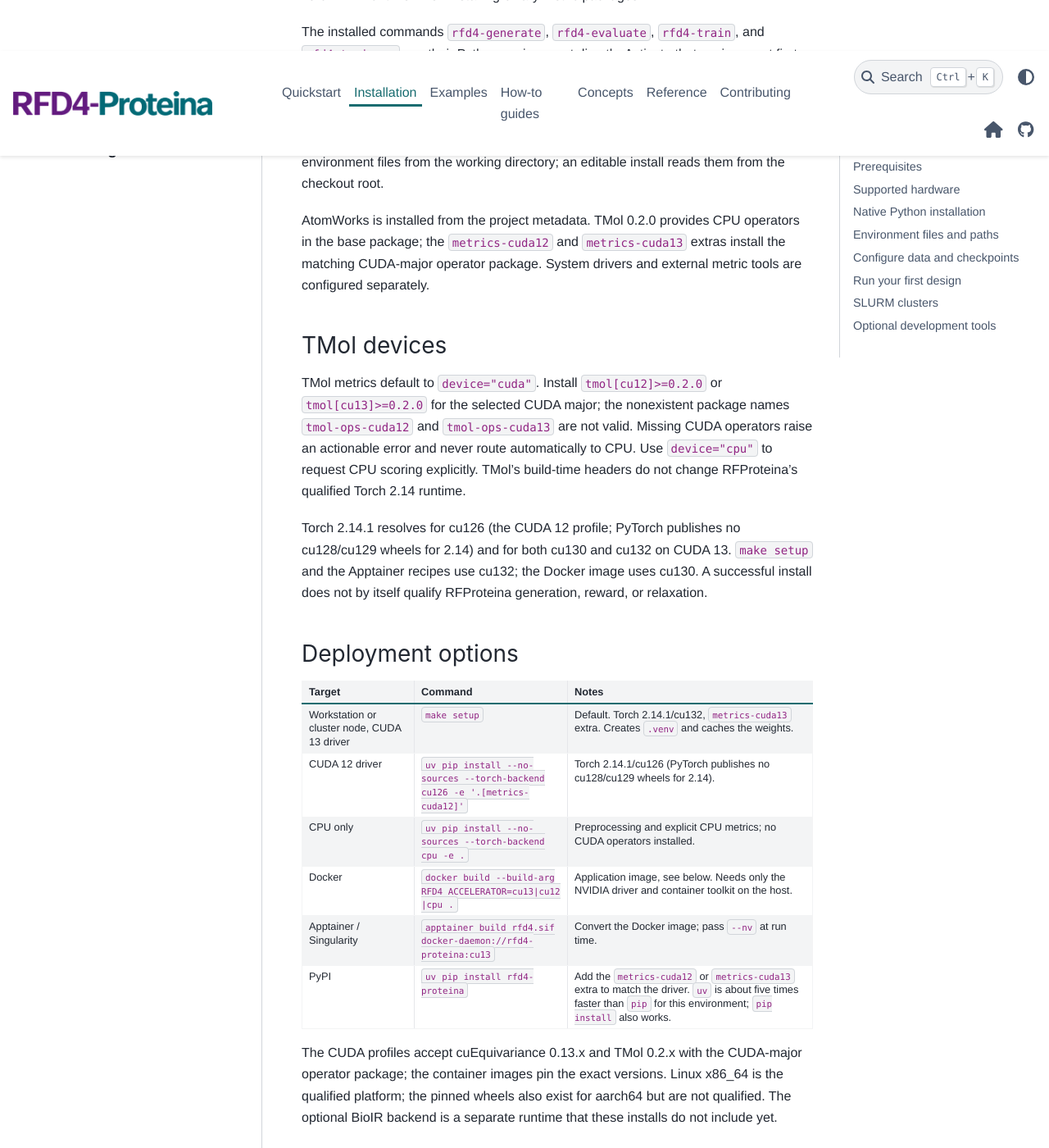
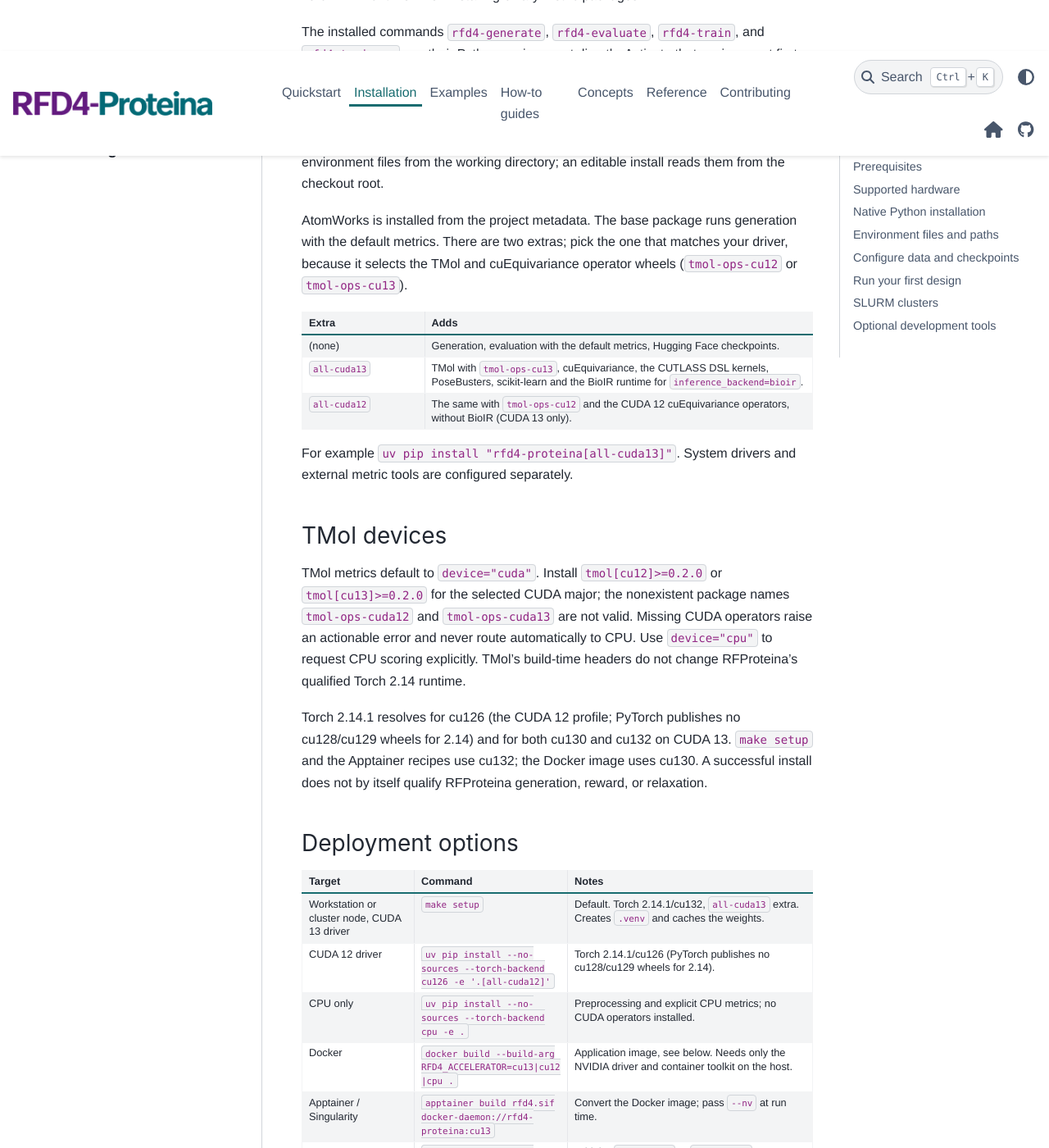
Before and after one commit to RazzyChen/RFD4-Proteina, a Sphinx documentation site: the page built from docs/installation.rst, in a window 1280 px wide and 1400 px high, scrolled down 2006 px. Shown: the whole window at 82% size. Built offline with Sphinx 7.4.7 and the PyData theme 0.15.4, drawn with Linux system fonts in a browser that asks for light colours; some of the changed text lies outside the part shown.

Commit message:
build: split dependencies into a base package plus all-cuda12/all-cuda13 extras; move dev tooling to a dependency group

```diff
--- a/docs/installation.rst
+++ b/docs/installation.rst
@@ -77,7 +77,7 @@
    source .venv/bin/activate
    python -m pip install uv
    uv pip install --build-constraint <(printf 'torch==2.14.1\n') \
-       --torch-backend cu132 -e '.[metrics-cuda13]'
+       --torch-backend cu132 -e '.[all-cuda13]'
    python -m pip check
    export DATA_PATH="${DATA_PATH:-$PWD/data_path}"
    ./scripts/download_assets.sh "$DATA_PATH" --skip-of3
@@ -97,9 +97,25 @@
 files from the working directory; an editable install reads them from the
 checkout root.
 
-AtomWorks is installed from the project metadata. TMol 0.2.0 provides CPU operators
-in the base package; the ``metrics-cuda12`` and ``metrics-cuda13`` extras install the
-matching CUDA-major operator package. System drivers and external metric tools are
+AtomWorks is installed from the project metadata. The base package runs generation with the
+default metrics. There are two extras; pick the one that matches your driver, because it selects the
+TMol and cuEquivariance operator wheels (``tmol-ops-cu12`` or ``tmol-ops-cu13``).
+
+.. list-table::
+   :header-rows: 1
+   :widths: 24 76
+
+   * - Extra
+     - Adds
+   * - (none)
+     - Generation, evaluation with the default metrics, Hugging Face checkpoints.
+   * - ``all-cuda13``
+     - TMol with ``tmol-ops-cu13``, cuEquivariance, the CUTLASS DSL kernels, PoseBusters, scikit-learn and the BioIR
+       runtime for ``inference_backend=bioir``.
+   * - ``all-cuda12``
+     - The same with ``tmol-ops-cu12`` and the CUDA 12 cuEquivariance operators, without BioIR (CUDA 13 only).
+
+For example ``uv pip install "rfd4-proteina[all-cuda13]"``. System drivers and external metric tools are
 configured separately.
 
 TMol devices
@@ -129,9 +145,9 @@
      - Notes
    * - Workstation or cluster node, CUDA 13 driver
      - ``make setup``
-     - Default. Torch 2.14.1/cu132, ``metrics-cuda13`` extra. Creates ``.venv`` and caches the weights.
+     - Default. Torch 2.14.1/cu132, ``all-cuda13`` extra. Creates ``.venv`` and caches the weights.
    * - CUDA 12 driver
-     - ``uv pip install --no-sources --torch-backend cu126 -e '.[metrics-cuda12]'``
+     - ``uv pip install --no-sources --torch-backend cu126 -e '.[all-cuda12]'``
      - Torch 2.14.1/cu126 (PyTorch publishes no cu128/cu129 wheels for 2.14).
    * - CPU only
      - ``uv pip install --no-sources --torch-backend cpu -e .``
@@ -144,7 +160,7 @@
      - Convert the Docker image; pass ``--nv`` at run time.
    * - PyPI
      - ``uv pip install rfd4-proteina``
-     - Add the ``metrics-cuda12`` or ``metrics-cuda13`` extra to match the driver. ``uv`` is about five times faster than ``pip`` for this environment; ``pip install`` also works.
+     - Add the ``all-cuda12`` or ``all-cuda13`` extra to match the driver. ``uv`` is about five times faster than ``pip`` for this environment; ``pip install`` also works.
 
 The CUDA profiles accept cuEquivariance 0.13.x and TMol 0.2.x with the CUDA-major operator package; the container images pin the exact versions.
 Linux x86_64 is the qualified platform; the pinned wheels also exist for aarch64 but are not
@@ -173,10 +189,10 @@
      - Installs
      - Operators
    * - ``cu13`` (default)
-     - ``.[metrics-cuda13]``, Torch cu130
+     - ``.[all-cuda13]``, Torch cu130
      - ``tmol-ops-cu13``, cuEquivariance cu13
    * - ``cu12``
-     - ``.[metrics-cuda12]``, Torch cu126
+     - ``.[all-cuda12]``, Torch cu126
      - ``tmol-ops-cu12``, cuEquivariance cu12
    * - ``cpu``
      - no metrics extra, Torch cpu
--- a/docs/quickstart.rst
+++ b/docs/quickstart.rst
@@ -96,7 +96,7 @@
 
    pip install uv                      # or: curl -LsSf https://astral.sh/uv/install.sh | sh
    uv venv --python 3.12 && source .venv/bin/activate
-   uv pip install "rfd4-proteina[metrics-cuda13,bioir]"   # CUDA 12: metrics-cuda12 instead, without bioir
+   uv pip install "rfd4-proteina[all-cuda13]"   # CUDA 12: all-cuda12 (no BioIR); rfd4-proteina alone is the base package
 
    rfd4-generate hf_ckpt_path=nvidia/RFD4-Proteina \
        inputs=design.yaml out_dir=./runs/pip ~metrics compile_lengths=null
```
Also changed, not shown: README.md (+3 -3 lines), docs/how-to/advanced/backends.md (+1 -1 lines), pyproject.toml (+22 -25 lines), 2 other files.
